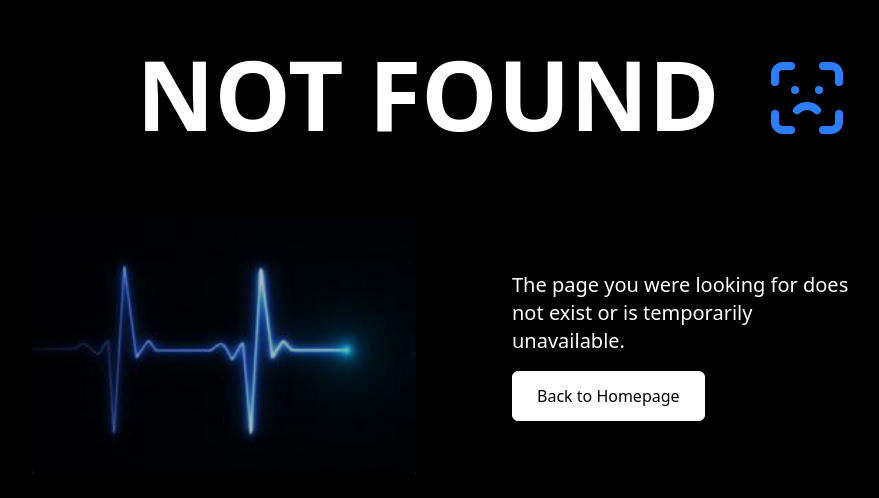
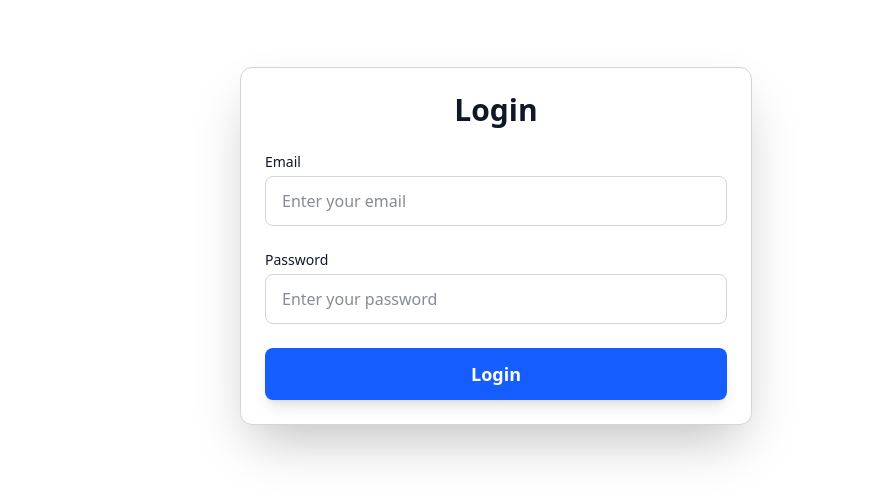
Before and after one commit to bhargavi1045/Donixx, a Next.js app in the folder donix-next.js/: page /Login in a window 1280 px wide. Before the commit this address had no page. Shown: the part 154-652 px from the top of the page, without its empty margins (144-1023 px from the left). Built offline with nearby package versions, Linux system fonts and the light colour scheme.

Commit message:
Add login functionality with cookie management and user feedback

```diff
--- a/donix-next.js/package.json
+++ b/donix-next.js/package.json
@@ -12,6 +12,7 @@
     "axios": "^1.8.4",
     "framer-motion": "^12.6.5",
     "gsap": "^3.12.7",
+    "js-cookie": "^3.0.5",
     "lucide-react": "^0.487.0",
     "next": "15.3.0",
     "next-themes": "^0.4.6",
--- /dev/null
+++ b/donix-next.js/src/app/Login/page.tsx
@@ -0,0 +1,110 @@
+"use client";
+import React, { useState } from "react";
+import Cookies from "js-cookie";
+import { FaSpinner } from "react-icons/fa";
+import { toast, ToastContainer } from "react-toastify";
+import { useTheme } from "next-themes";
+import "react-toastify/dist/ReactToastify.css";
+
+const Login: React.FC = () => {
+  const { resolvedTheme } = useTheme();
+
+  const [email, setEmail] = useState("");
+  const [password, setPassword] = useState("");
+  const [loading, setLoading] = useState(false);
+
+  const handleLogin = async () => {
+    if (!email || !password) {
+      alert("Please fill in all fields.");
+      return;
+    }
+
+    setLoading(true);
+    try {
+      const response = await fetch(
+        `${process.env.NEXT_PUBLIC_BACKEND_ENDPOINT}/api/register/login`,
+        {
+          method: "POST",
+          headers: {
+            "Content-Type": "application/json",
+          },
+          credentials: "include",
+          body: JSON.stringify({ email, password }),
+        }
+      );
+
+      if (!response.ok) {
+        const errorData = await response.json();
+        alert(`Login failed: ${errorData.message || "Unknown error"}`);
+        return;
+      }
+
+      const data = await response.json();
+      Cookies.set("token", data.token, {
+        expires: 7,
+        path: "/",
+        secure: process.env.NODE_ENV === "production",
+        sameSite: "strict",
+      });
+      localStorage.setItem("user", JSON.stringify(data.user));
+
+      toast.success("Login successful!");
+      window.location.href = "/dashboard";
+    } catch (error) {
+      console.error("Error during login:", error);
+      toast.error("An error occurred. Please try again.");
+    } finally {
+      setLoading(false);
+    }
+  };
+
+  return (
+    <div className="min-h-screen flex justify-center items-center p-4 md:p-8 bg-white text-gray-900 dark:bg-gray-900 dark:text-white transition-colors duration-300">
+      <ToastContainer position="top-right" autoClose={3000} hideProgressBar aria-label="Notification container" />
+      <div className="max-w-lg w-full p-6 shadow-2xl rounded-xl border border-gray-300 bg-white dark:bg-gray-800 dark:border-gray-700 transition-colors duration-300">
+        <h2 className="text-3xl font-bold mb-6 text-center">Login</h2>
+
+        <form className="space-y-6">
+          <div>
+            <label className="block text-sm font-medium mb-1">
+              Email
+            </label>
+            <input
+              type="email"
+              value={email}
+              onChange={(e) => setEmail(e.target.value)}
+              className="w-full px-4 py-3 border border-gray-300 dark:border-gray-600 rounded-lg focus:outline-none focus:ring-2 focus:ring-blue-500 bg-white dark:bg-gray-700 text-gray-900 dark:text-white"
+              placeholder="Enter your email"
+            />
+          </div>
+
+          <div>
+            <label className="block text-sm font-medium mb-1">
+              Password
+            </label>
+            <input
+              type="password"
+              value={password}
+              onChange={(e) => setPassword(e.target.value)}
+              className="w-full px-4 py-3 border border-gray-300 dark:border-gray-600 rounded-lg focus:outline-none focus:ring-2 focus:ring-blue-500 bg-white dark:bg-gray-700 text-gray-900 dark:text-white"
+              placeholder="Enter your password"
+            />
+          </div>
+
+          <div className="mt-6">
+            <button
+              type="button"
+              onClick={handleLogin}
+              disabled={loading}
+              className="w-full px-6 py-3 text-lg font-semibold flex justify-center items-center gap-2 bg-blue-600 hover:bg-blue-700 dark:bg-blue-500 dark:hover:bg-blue-600 text-white rounded-lg shadow-lg transition-all duration-300 disabled:opacity-50"
+            >
+              {loading ? <FaSpinner className="animate-spin" /> : "Login"}
+            </button>
+          </div>
+        </form>
+      </div>
+    </div>
+  );
+};
+
+export default Login;
--- /dev/null
+++ b/donix-next.js/src/app/auth/login/page.tsx
@@ -0,0 +1,110 @@
+"use client";
+import React, { useState } from "react";
+import Cookies from "js-cookie";
+import { FaSpinner } from "react-icons/fa";
+import { toast, ToastContainer } from "react-toastify";
+import { useTheme } from "next-themes";
+import "react-toastify/dist/ReactToastify.css";
+
+const Login: React.FC = () => {
+  const { resolvedTheme } = useTheme();
+
+  const [email, setEmail] = useState("");
+  const [password, setPassword] = useState("");
+  const [loading, setLoading] = useState(false);
+
+  const handleLogin = async () => {
+    if (!email || !password) {
+      alert("Please fill in all fields.");
+      return;
+    }
+
+    setLoading(true);
+    try {
+      const response = await fetch(
+        `${process.env.NEXT_PUBLIC_BACKEND_ENDPOINT}/api/register/login`,
+        {
+          method: "POST",
+          headers: {
+            "Content-Type": "application/json",
+          },
+          credentials: "include",
+          body: JSON.stringify({ email, password }),
+        }
+      );
+
+      if (!response.ok) {
+        const errorData = await response.json();
+        alert(`Login failed: ${errorData.message || "Unknown error"}`);
+        return;
+      }
+
+      const data = await response.json();
+      Cookies.set("token", data.token, {
+        expires: 7,
+        path: "/",
+        secure: process.env.NODE_ENV === "production",
+        sameSite: "strict",
+      });
+      localStorage.setItem("user", JSON.stringify(data.user));
+
+      toast.success("Login successful!");
+      window.location.href = "/dashboard";
+    } catch (error) {
+      console.error("Error during login:", error);
+      toast.error("An error occurred. Please try again.");
+    } finally {
+      setLoading(false);
+    }
+  };
+
+  return (
+    <div className="min-h-screen flex justify-center items-center p-4 md:p-8 bg-white text-gray-900 dark:bg-gray-900 dark:text-white transition-colors duration-300">
+      <ToastContainer position="top-right" autoClose={3000} hideProgressBar aria-label="Notification container" />
+      <div className="max-w-lg w-full p-6 shadow-2xl rounded-xl border border-gray-300 bg-white dark:bg-gray-800 dark:border-gray-700 transition-colors duration-300">
+        <h2 className="text-3xl font-bold mb-6 text-center">Login</h2>
+
+        <form className="space-y-6">
+          <div>
+            <label className="block text-sm font-medium mb-1">
+              Email
+            </label>
+            <input
+              type="email"
+              value={email}
+              onChange={(e) => setEmail(e.target.value)}
+              className="w-full px-4 py-3 border border-gray-300 dark:border-gray-600 rounded-lg focus:outline-none focus:ring-2 focus:ring-blue-500 bg-white dark:bg-gray-700 text-gray-900 dark:text-white"
+              placeholder="Enter your email"
+            />
+          </div>
+
+          <div>
+            <label className="block text-sm font-medium mb-1">
+              Password
+            </label>
+            <input
+              type="password"
+              value={password}
+              onChange={(e) => setPassword(e.target.value)}
+              className="w-full px-4 py-3 border border-gray-300 dark:border-gray-600 rounded-lg focus:outline-none focus:ring-2 focus:ring-blue-500 bg-white dark:bg-gray-700 text-gray-900 dark:text-white"
+              placeholder="Enter your password"
+            />
+          </div>
+
+          <div className="mt-6">
+            <button
+              type="button"
+              onClick={handleLogin}
+              disabled={loading}
+              className="w-full px-6 py-3 text-lg font-semibold flex justify-center items-center gap-2 bg-blue-600 hover:bg-blue-700 dark:bg-blue-500 dark:hover:bg-blue-600 text-white rounded-lg shadow-lg transition-all duration-300 disabled:opacity-50"
+            >
+              {loading ? <FaSpinner className="animate-spin" /> : "Login"}
+            </button>
+          </div>
+        </form>
+      </div>
+    </div>
+  );
+};
+
+export default Login;
```
Also changed, not shown: 1 other file (tests, documents, lock files or other folders).
